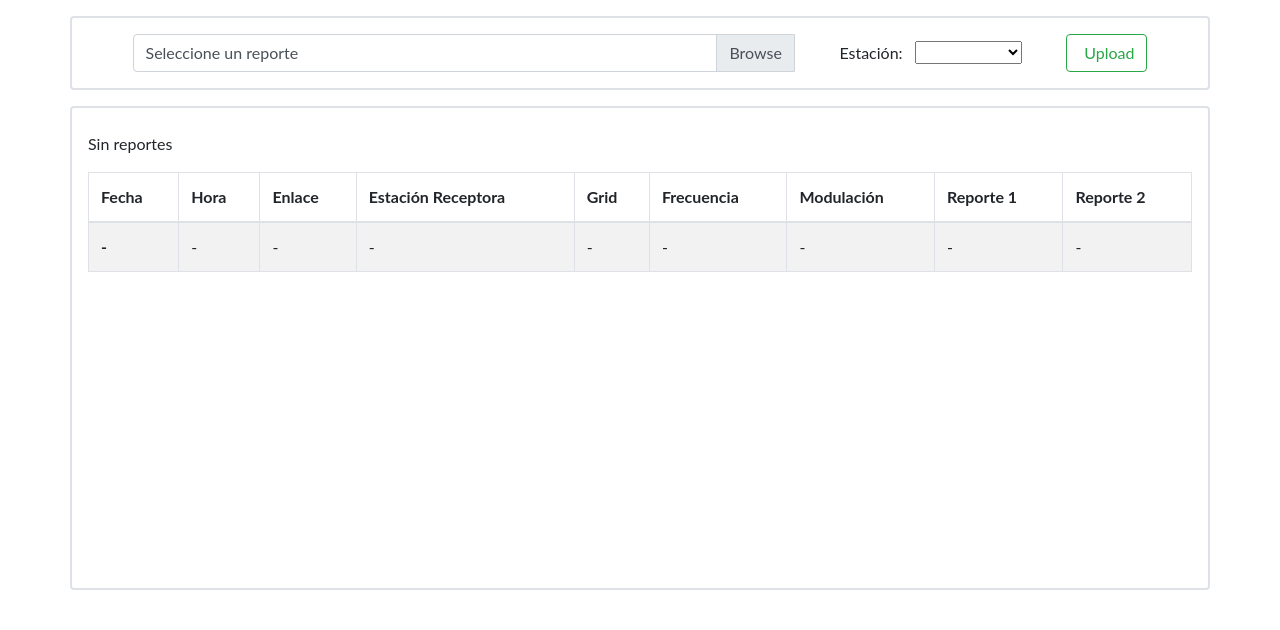
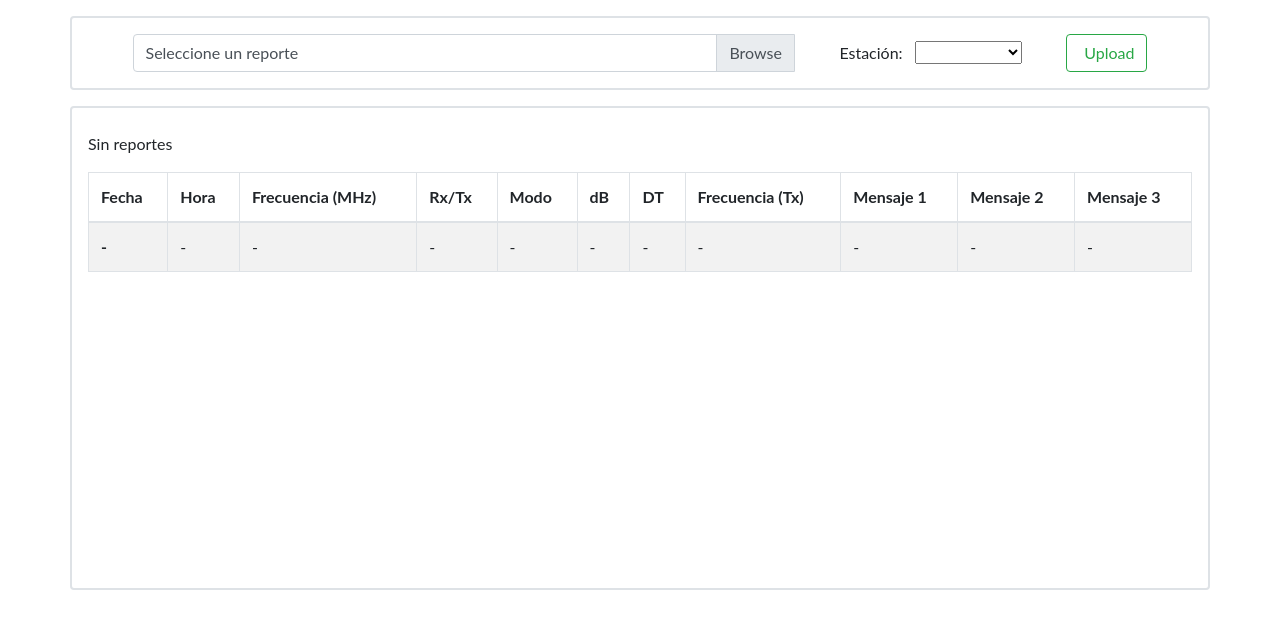
Before and after one commit to Vic-mend/pruebaRNE, a Django app: page /reportes/ in a window 1280 px wide. Shown: the part 56-686 px from the top of the page. Run offline with Django 3.2, Linux system fonts and the light colour scheme; data that the repository does not hold is empty; some libraries are stand-ins or nearby versions.

Commit message:
Changes on bitacora's model

```diff
--- a/server/api/models.py
+++ b/server/api/models.py
@@ -20,13 +20,15 @@ class bitacoras(models.Model):
     nombre_estacion = models.CharField(max_length=30, blank=False, default='Sin Estacion')
     fecha = models.DateField()
     hora = models.TimeField()
-    enlace = models.CharField(max_length=10, blank=True)
-    estacion_rec = models.CharField(max_length=10, blank=True)
-    grid = models.CharField(max_length=5, blank=True)
     freq = models.FloatField()
-    modulacion = models.CharField(max_length=10, blank=True)
-    reporte1 = models.CharField(max_length=10, blank=True)
-    reporte2 = models.CharField(max_length=10, blank=True)
+    rt = models.CharField(max_length=2, blank=True)
+    modo = models.CharField(max_length=5, blank=True)
+    db = models.IntegerField(blank=True, default=None)
+    dt = models.FloatField(default=None)
+    freq_tx = models.IntegerField(blank=True, default=None)
+    mensaje1 = models.CharField(max_length=10, blank=True)
+    mensaje2 = models.CharField(max_length=10, blank=True)
+    mensaje3 = models.CharField(max_length=10, blank=True)
 
 class estaciones_terrenas(models.Model):
     indicativo = models.ForeignKey(radioaficionados, on_delete=models.CASCADE)
--- a/server/api/views.py
+++ b/server/api/views.py
@@ -155,6 +155,7 @@ def csvhandler(request):
                         fecha= "20{}-{}-{}".format(fields[0][0:2],fields[0][2:4],fields[0][4:6]),
                         hora= "{}:{}:{}".format(fields[0][7:9],fields[0][9:11],fields[0][11:]),
                         enlace= fields[1],
+                        rt = fields[2],
                         estacion_rec= fields[3],
                         grid= fields[5],
                         freq = fields[6],
@@ -357,13 +358,15 @@ def reportes(request):
                             nombre_estacion = request.POST["estacion"],
                             fecha= "20{}-{}-{}".format(fields[0][0:2],fields[0][2:4],fields[0][4:6]),
                             hora= "{}:{}:{}".format(fields[0][7:9],fields[0][9:11],fields[0][11:]),
-                            enlace= fields[1],
-                            estacion_rec= fields[3],
-                            grid= fields[5],
-                            freq = fields[6],
-                            modulacion = fields[7],
-                            reporte1 =fields[8],
-                            reporte2 = fields[9],
+                            freq= fields[1],
+                            rt = fields[2],
+                            modo = fields[3],
+                            db = fields[4],
+                            dt = fields[5],
+                            freq_tx = fields[6],
+                            mensaje1 = fields[7],
+                            mensaje2 =fields[8],
+                            mensaje3 = fields[9],
 
                         ))
 
--- a/server/server/templates/reportes.html
+++ b/server/server/templates/reportes.html
@@ -50,13 +50,15 @@
           <tr>
             <th scope="col">Fecha</th>
             <th scope="col">Hora</th>
-            <th scope="col">Enlace</th>
-            <th scope="col">Estación Receptora</th>
-            <th scope="col">Grid</th>
-            <th scope="col">Frecuencia</th>
-            <th scope="col">Modulación</th>
-            <th scope="col">Reporte 1</th>
-            <th scope="col">Reporte 2</th>
+            <th scope="col">Frecuencia (MHz)</th>
+            <th scope="col">Rx/Tx</th>
+            <th scope="col">Modo</th>
+            <th scope="col">dB</th>
+            <th scope="col">DT</th>
+            <th scope="col">Frecuencia (Tx)</th>
+            <th scope="col">Mensaje 1</th>
+            <th scope="col">Mensaje 2</th>
+            <th scope="col">Mensaje 3</th>
           </tr>
         </thead>
         <tbody>
@@ -66,19 +68,23 @@
               <tr>
                 <th scope="row">{{report.fecha}}</th>
                 <td>{{report.hora}}</td>
-                <td>{{report.enlace}}</td>
-                <td>{{report.estacion_rec}}</td>
-                <td>{{report.grid}}</td>
                 <td>{{report.freq}}</td>
-                <td>{{report.modulacion}}</td>
-                <td>{{report.reporte1}}</td>
-                <td>{{report.reporte2}}</td>
+                <td>{{report.rt}}</td>
+                <td>{{report.modo}}</td>
+                <td>{{report.db}}</td>
+                <td>{{report.dt}}</td>
+                <td>{{report.freq_tx}}</td>
+                <td>{{report.mensaje1}}</td>
+                <td>{{report.mensaje2}}</td>
+                <td>{{report.mensaje3}}</td>
               </tr>
             {% endfor %}
 
           {% else %}
             <tr>
               <th scope="row">-</th>
+              <td>-</td>
+              <td>-</td>
               <td>-</td>
               <td>-</td>
               <td>-</td>
```
